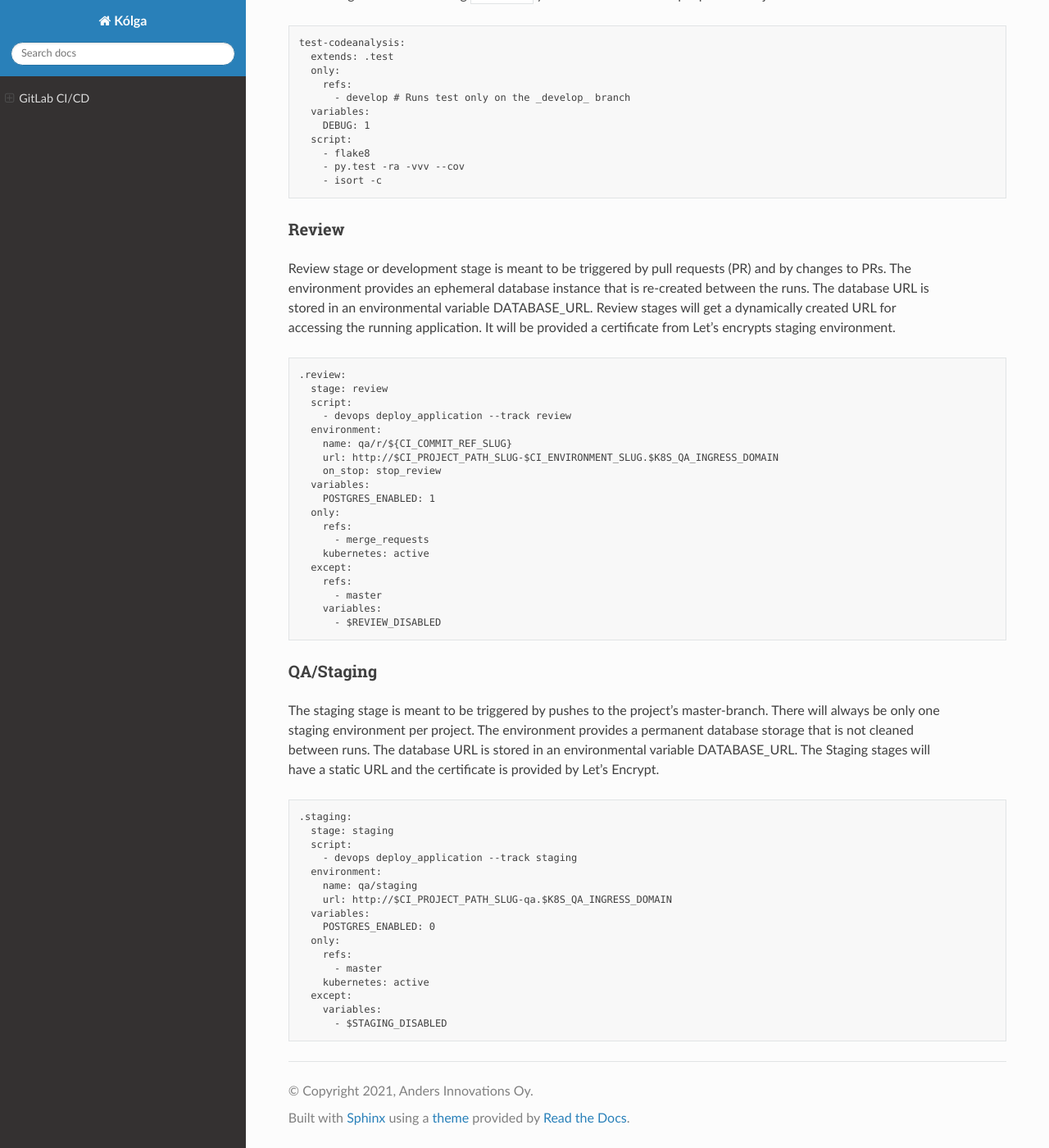
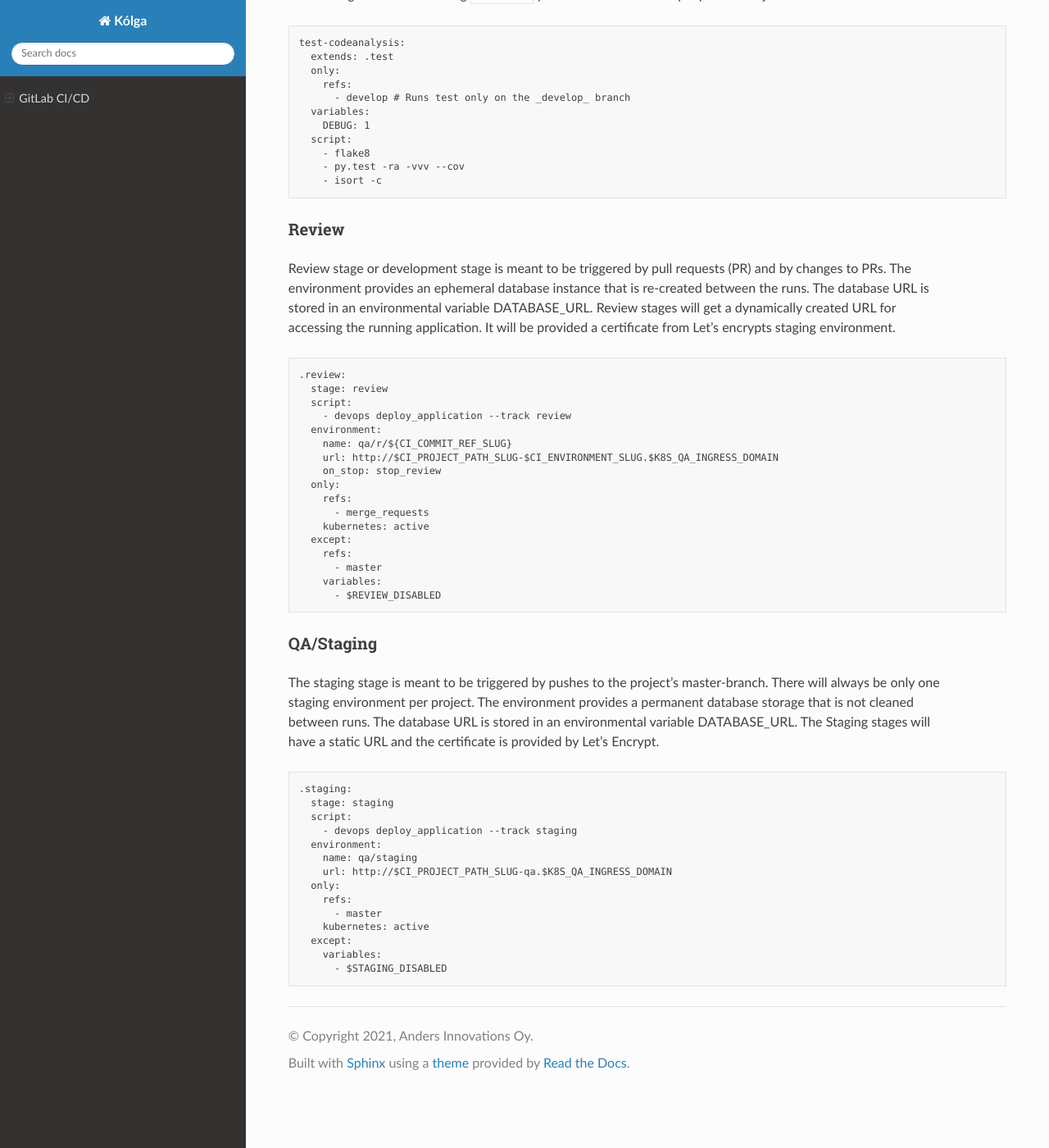
Before and after one commit to andersinno/kolga, a Sphinx documentation site: the page built from docs/pages/reference/platforms/gitlab/index.md, in a window 1280 px wide and 1400 px high, scrolled down 2757 px. Shown: the whole window at 82% size. Built offline with Sphinx 7.4.7 and the Read the Docs theme 2.0.0, drawn with Linux system fonts in a browser that asks for light colours.

Commit message:
Remove references to obsolete POSTGRES_ENABLED variable

```diff
--- a/docs/pages/reference/platforms/gitlab/index.md
+++ b/docs/pages/reference/platforms/gitlab/index.md
@@ -126,8 +126,6 @@
         name: qa/r/${CI_COMMIT_REF_SLUG}
         url: http://$CI_PROJECT_PATH_SLUG-$CI_ENVIRONMENT_SLUG.$K8S_QA_INGRESS_DOMAIN
         on_stop: stop_review
-      variables:
-        POSTGRES_ENABLED: 1
       only:
         refs:
           - merge_requests
@@ -149,8 +147,6 @@
       environment:
         name: qa/staging
         url: http://$CI_PROJECT_PATH_SLUG-qa.$K8S_QA_INGRESS_DOMAIN
-      variables:
-        POSTGRES_ENABLED: 0
       only:
         refs:
           - master
```
Also changed, not shown: .gitlab-ci-base-template.yml.
